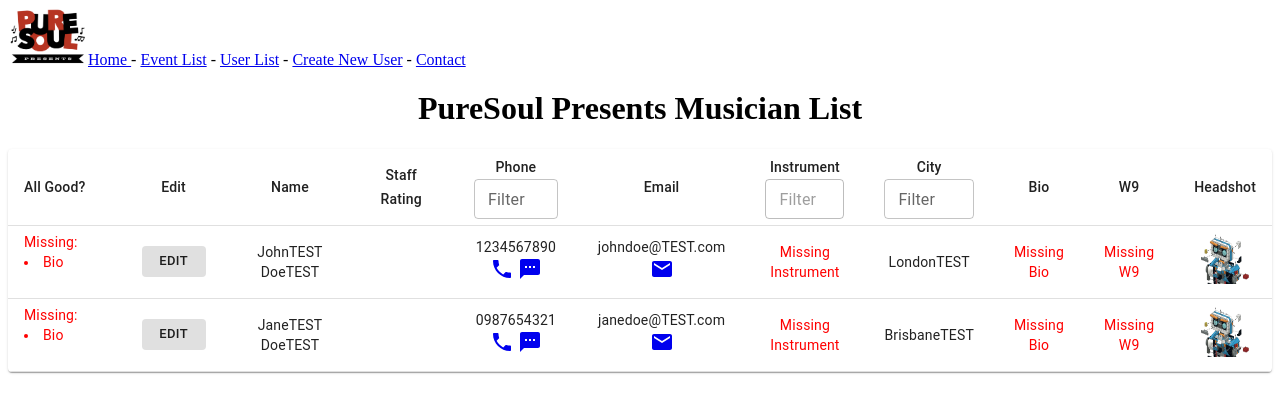
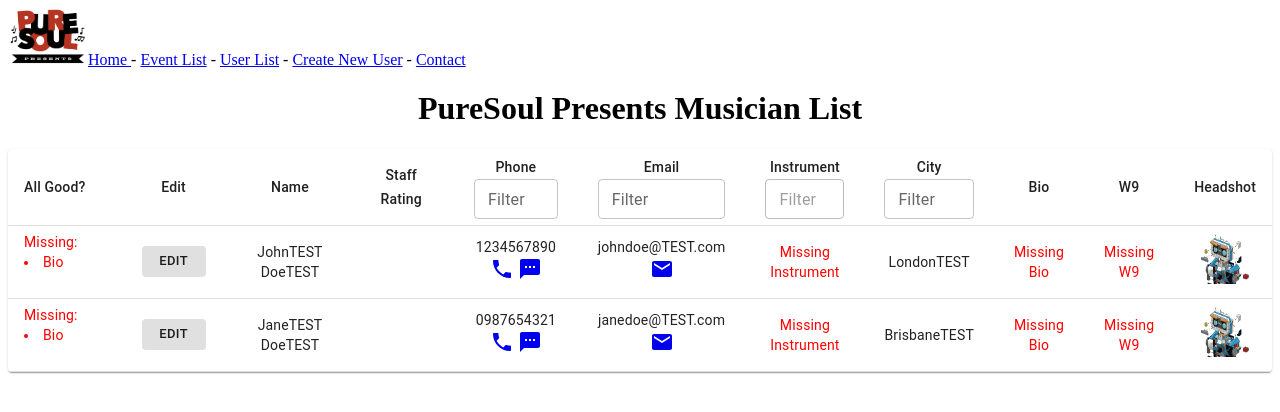
Before and after one commit to elijahsamuels/puresoulpresents-frontend, a React (Create React App) app: page /userlist in a window 1280 px wide. Shown: the top 412 px of the page. Built offline with nearby package versions, Linux system fonts and the light colour scheme; no server answers.

Commit message:
added filter by email for UserList

```diff
--- a/src/pages/UserList.js
+++ b/src/pages/UserList.js
@@ -34,6 +34,7 @@ function UserList(props) {
   const [searchCity, setSearchCity] = useState("")
   const [searchInstrument, setSearchInstrument] = useState("")
   const [searchPhone, setSearchPhone] = useState("")
+  const [searchEmail, setSearchEmail] = useState("")
 
 
   // console.log("props: ", props.users.users);
@@ -382,6 +383,13 @@ function UserList(props) {
               </TableCell>
               <TableCell key={"email"} id={"email"} align="center" width="10%">
                 Email
+                <TextField
+                    label="Filter"
+                    id="outlined-size-small"
+                    size="small"
+                    placeholder="Email filter..."
+                    onChange={(e) => {setSearchEmail(e.target.value)}}
+                  />
               </TableCell>
               <TableCell key={"instrument"} id={"instrument"} align="center" width="10%">
                 Instrument
@@ -446,6 +454,16 @@ function UserList(props) {
               } else if (val.phone.toLowerCase().includes(searchPhone.toLowerCase())){
                 return val;
               } else if (val.phone === "") {
+                return val;
+              }
+            })
+            // Email Filter
+            .filter(val => {
+              if (searchEmail === "") {
+                return val;
+              } else if (val.email.toLowerCase().includes(searchEmail.toLowerCase())){
+                return val;
+              } else if (val.email === "") {
                 return val;
               }
             })
```
